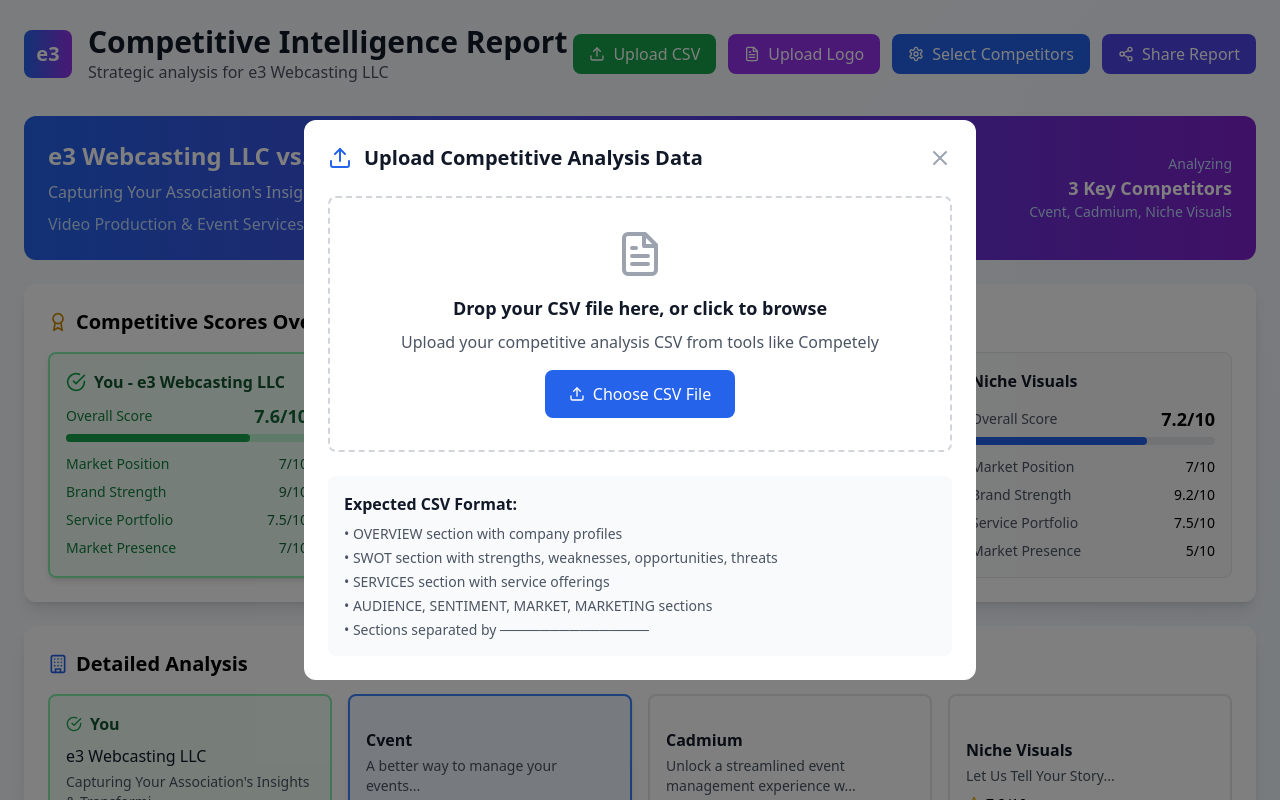
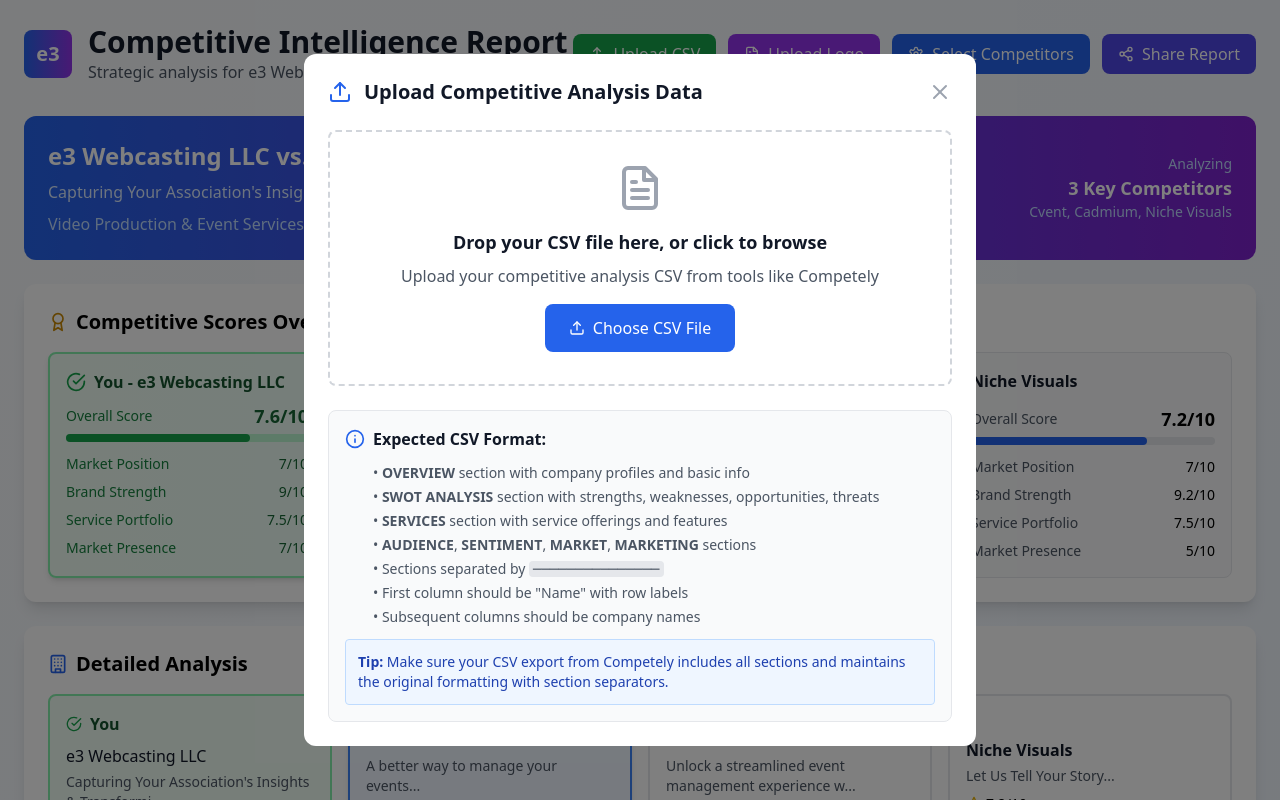
Before and after one commit to dancharles-codarity/competitive-analysis-platform, a Next.js app: page / in a window 1280 px wide. Both pictures are taken after a click on the button "Upload CSV". Shown: the top 800 px of the page. Built offline with nearby package versions, Linux system fonts and the light colour scheme.

Commit message:
Improve CSV upload modal with better error handling and persistence

```diff
--- a/components/CSVUploadModal.js
+++ b/components/CSVUploadModal.js
@@ -1,5 +1,5 @@
 import React, { useState } from 'react';
-import { Upload, FileText, X, CheckCircle, AlertCircle } from 'lucide-react';
+import { Upload, FileText, X, CheckCircle, AlertCircle, Info } from 'lucide-react';
 
 const CSVUploadModal = ({ isOpen, onClose, onDataUploaded }) => {
   const [uploading, setUploading] = useState(false);
@@ -32,6 +32,27 @@ const CSVUploadModal = ({ isOpen, onClose, onDataUploaded }) => {
           message: 'CSV processed successfully!'
         });
 
+        // Store the data in localStorage for persistence
+        if (result.data && typeof window !== 'undefined') {
+          const storageKey = result.dataKey || `analysis-${Date.now()}`;
+          localStorage.setItem(storageKey, JSON.stringify({
+            data: result.data,
+            filename: result.filename,
+            uploadedAt: new Date().toISOString(),
+            key: storageKey
+          }));
+
+          // Also store as 'currentAnalysis' for easy access
+          localStorage.setItem('currentAnalysis', JSON.stringify({
+            data: result.data,
+            filename: result.filename,
+            uploadedAt: new Date().toISOString(),
+            key: storageKey
+          }));
+
+          console.log('Data stored successfully:', result.data);
+        }
+
         // Pass the processed data back to parent component
         if (onDataUploaded) {
           onDataUploaded(result.data);
@@ -49,9 +70,10 @@ const CSVUploadModal = ({ isOpen, onClose, onDataUploaded }) => {
         });
       }
     } catch (error) {
+      console.error('Upload error:', error);
       setUploadStatus({
         type: 'error',
-        message: 'Upload failed. Please try again.'
+        message: 'Upload failed. Please check your connection and try again.'
       });
     } finally {
       setUploading(false);
@@ -75,11 +97,22 @@ const CSVUploadModal = ({ isOpen, onClose, onDataUploaded }) => {
     }
   };
 
+  const handleDragEvents = (e) => {
+    e.preventDefault();
+    e.stopPropagation();
+
+    if (e.type === 'dragenter' || e.type === 'dragover') {
+      setDragActive(true);
+    } else if (e.type === 'dragleave') {
+      setDragActive(false);
+    }
+  };
+
   if (!isOpen) return null;
 
   return (
     <div className="fixed inset-0 bg-black bg-opacity-50 z-50 flex items-center justify-center p-4">
-      <div className="bg-white rounded-xl max-w-2xl w-full p-6">
+      <div className="bg-white rounded-xl max-w-2xl w-full p-6 max-h-[90vh] overflow-y-auto">
         {/* Header */}
         <div className="flex items-center justify-between mb-6">
           <div className="flex items-center gap-3">
@@ -88,7 +121,7 @@ const CSVUploadModal = ({ isOpen, onClose, onDataUploaded }) => {
           </div>
           <button
             onClick={onClose}
-            className="text-gray-400 hover:text-gray-600"
+            className="text-gray-400 hover:text-gray-600 transition-colors"
           >
             <X className="w-6 h-6" />
           </button>
@@ -101,15 +134,9 @@ const CSVUploadModal = ({ isOpen, onClose, onDataUploaded }) => {
               ? 'border-blue-500 bg-blue-50'
               : 'border-gray-300 hover:border-gray-400'
           }`}
-          onDragEnter={(e) => {
-            e.preventDefault();
-            setDragActive(true);
-          }}
-          onDragLeave={(e) => {
-            e.preventDefault();
-            setDragActive(false);
-          }}
-          onDragOver={(e) => e.preventDefault()}
+          onDragEnter={handleDragEvents}
+          onDragLeave={handleDragEvents}
+          onDragOver={handleDragEvents}
           onDrop={handleDrop}
         >
           <FileText className="w-12 h-12 text-gray-400 mx-auto mb-4" />
@@ -120,12 +147,12 @@ const CSVUploadModal = ({ isOpen, onClose, onDataUploaded }) => {
             Upload your competitive analysis CSV from tools like Competely
           </p>
 
-          <label className="inline-flex items-center gap-2 bg-blue-600 text-white px-6 py-3 rounded-lg hover:bg-blue-700 cursor-pointer transition-colors">
+          <label className="inline-flex items-center gap-2 bg-blue-600 text-white px-6 py-3 rounded-lg hover:bg-blue-700 cursor-pointer transition-colors disabled:opacity-50">
             <Upload className="w-4 h-4" />
             Choose CSV File
             <input
               type="file"
-              accept=".csv"
+              accept=".csv,text/csv"
               onChange={handleInputChange}
               className="hidden"
               disabled={uploading}
@@ -137,15 +164,15 @@ const CSVUploadModal = ({ isOpen, onClose, onDataUploaded }) => {
         {uploadStatus && (
           <div className={`mt-6 p-4 rounded-lg flex items-center gap-3 ${
             uploadStatus.type === 'success'
-              ? 'bg-green-50 text-green-800'
-              : 'bg-red-50 text-red-800'
+              ? 'bg-green-50 text-green-800 border border-green-200'
+              : 'bg-red-50 text-red-800 border border-red-200'
           }`}>
             {uploadStatus.type === 'success' ? (
-              <CheckCircle className="w-5 h-5" />
+              <CheckCircle className="w-5 h-5 flex-shrink-0" />
             ) : (
-              <AlertCircle className="w-5 h-5" />
+              <AlertCircle className="w-5 h-5 flex-shrink-0" />
             )}
-            {uploadStatus.message}
+            <span>{uploadStatus.message}</span>
           </div>
         )}
 
@@ -158,15 +185,26 @@ const CSVUploadModal = ({ isOpen, onClose, onDataUploaded }) => {
         )}
 
         {/* Expected CSV Format */}
-        <div className="mt-6 bg-gray-50 p-4 rounded-lg">
-          <h4 className="font-semibold text-gray-900 mb-2">Expected CSV Format:</h4>
-          <ul className="text-sm text-gray-600 space-y-1">
-            <li>• OVERVIEW section with company profiles</li>
-            <li>• SWOT section with strengths, weaknesses, opportunities, threats</li>
-            <li>• SERVICES section with service offerings</li>
-            <li>• AUDIENCE, SENTIMENT, MARKET, MARKETING sections</li>
-            <li>• Sections separated by ───────────────</li>
+        <div className="mt-6 bg-gray-50 p-4 rounded-lg border">
+          <div className="flex items-start gap-2 mb-3">
+            <Info className="w-5 h-5 text-blue-600 mt-0.5 flex-shrink-0" />
+            <h4 className="font-semibold text-gray-900">Expected CSV Format:</h4>
+          </div>
+          <ul className="text-sm text-gray-600 space-y-1 ml-7">
+            <li>• <strong>OVERVIEW</strong> section with company profiles and basic info</li>
+            <li>• <strong>SWOT ANALYSIS</strong> section with strengths, weaknesses, opportunities, threats</li>
+            <li>• <strong>SERVICES</strong> section with service offerings and features</li>
+            <li>• <strong>AUDIENCE</strong>, <strong>SENTIMENT</strong>, <strong>MARKET</strong>, <strong>MARKETING</strong> sections</li>
+            <li>• Sections separated by <code className="bg-gray-200 px-1 rounded">───────────────</code></li>
+            <li>• First column should be "Name" with row labels</li>
+            <li>• Subsequent columns should be company names</li>
           </ul>
+
+          <div className="mt-3 p-3 bg-blue-50 rounded border border-blue-200">
+            <p className="text-sm text-blue-800">
+              <strong>Tip:</strong> Make sure your CSV export from Competely includes all sections and maintains the original formatting with section separators.
+            </p>
+          </div>
         </div>
       </div>
     </div>
```
